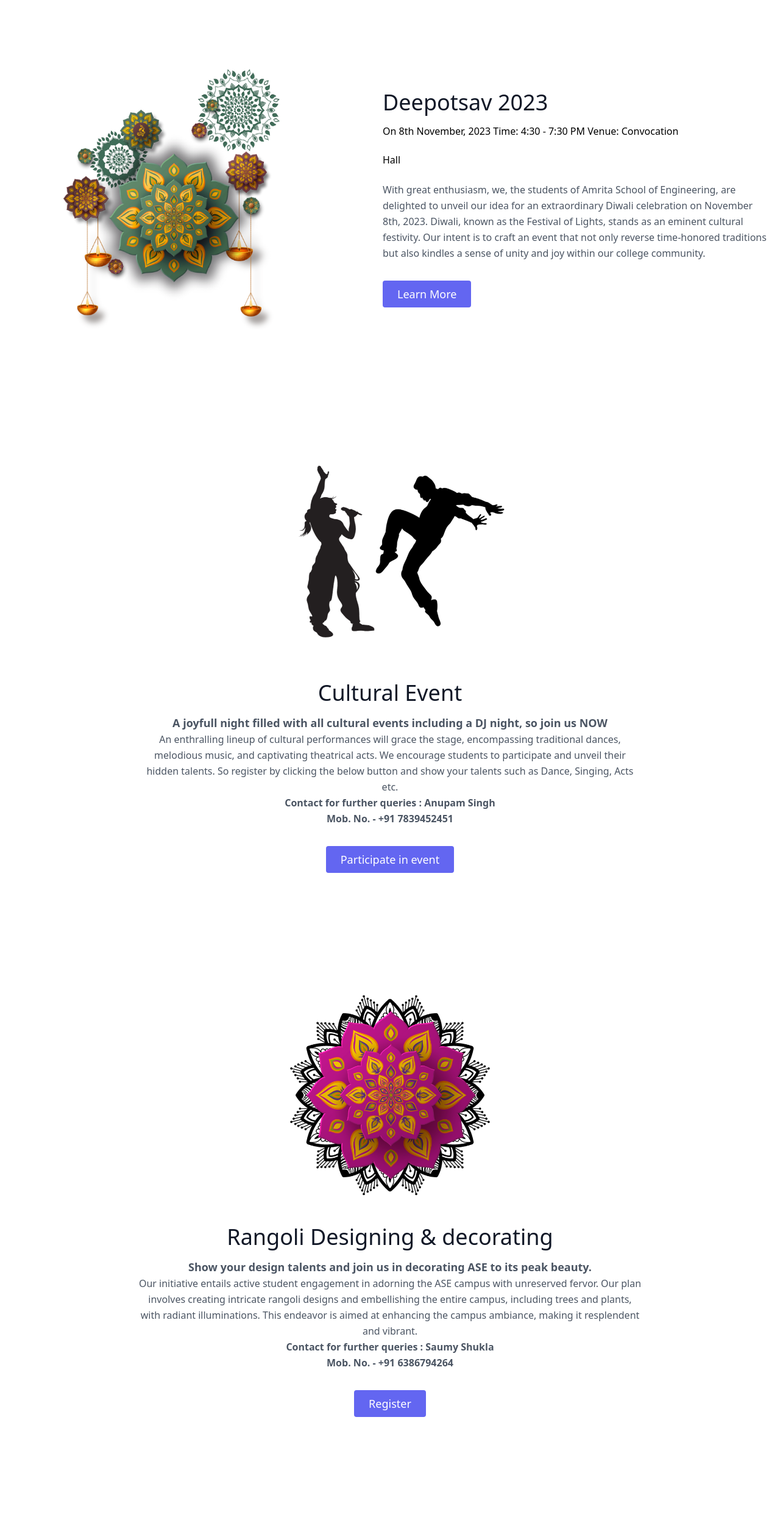
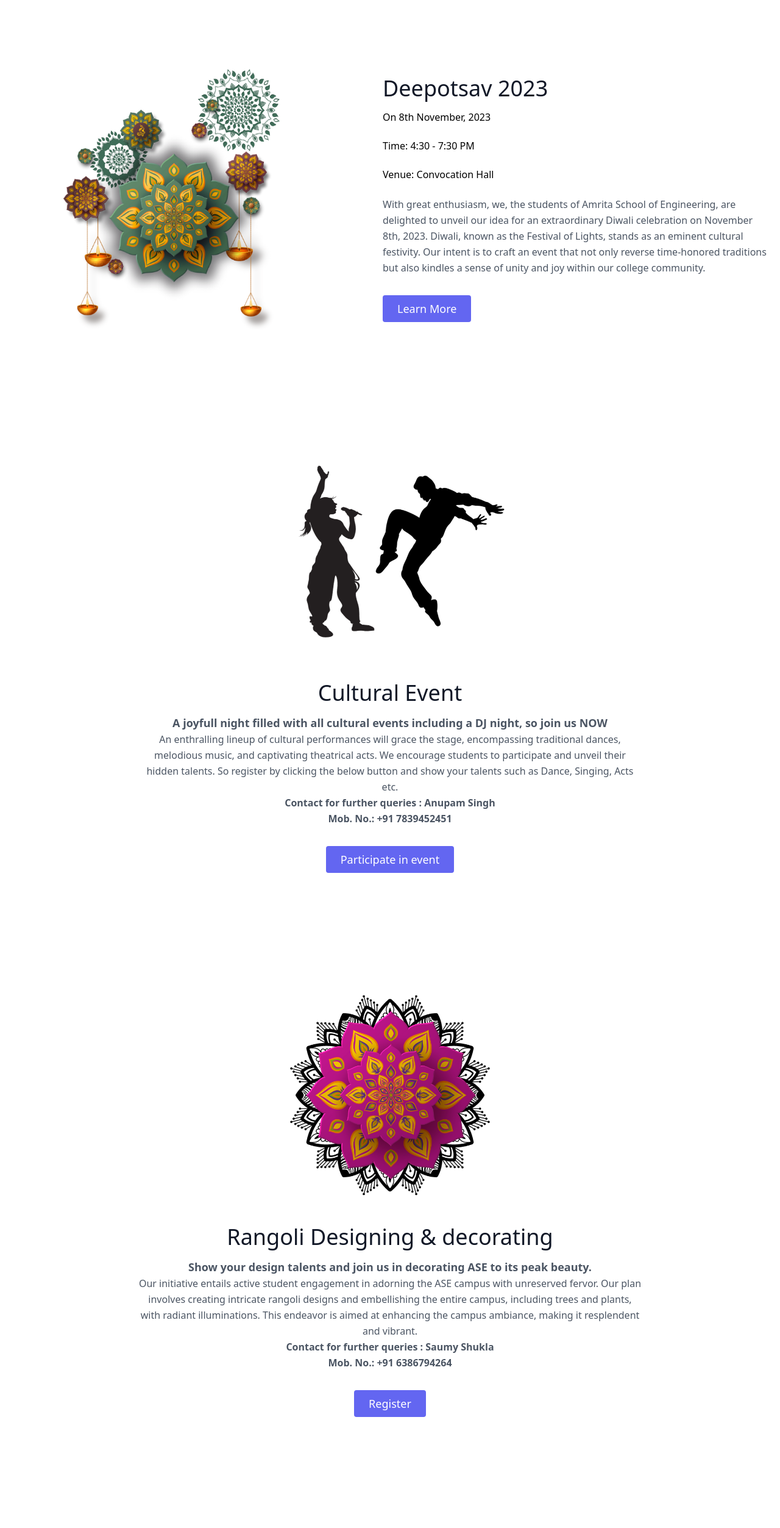
Before and after one commit to Prashant9683/Deepotsav23, a plain HTML site: page index.html in a window 1280 px wide. Shown: the part 55-2560 px from the top of the page at 61% size. Drawn offline with nearby package versions, Linux system fonts and the light colour scheme.

Commit message:
Update index.html

```diff
--- a/index.html
+++ b/index.html
@@ -96,13 +96,13 @@
             <span
               style="
                 color: black;
-                white-space: pre-line;
                 font-size: medium;
                 margin-bottom: 0;
                 margin-top: 0;
               "
-              >On 8th November, 2023 Time: 4:30 - 7:30 PM Venue: Convocation
-              Hall</span
+              >On 8th November, 2023 <br />
+              Time: 4:30 - 7:30 PM <br />
+              Venue: Convocation Hall</span
             >
           </h1>
           <p class="mb-8 leading-relaxed">
@@ -151,7 +151,7 @@
             their hidden talents. So register by clicking the below button and
             show your talents such as Dance, Singing, Acts etc. <br />
             <b>Contact for further queries : Anupam Singh</b><br />
-            <b>Mob. No. - +91 7839452451</b>
+            <b>Mob. No.: +91 7839452451</b>
           </p>
           <div class="flex justify-center">
             <button
@@ -191,7 +191,7 @@
             enhancing the campus ambiance, making it resplendent and vibrant.
             <br />
             <b>Contact for further queries : Saumy Shukla</b><br />
-            <b>Mob. No. - +91 6386794264</b>
+            <b>Mob. No.: +91 6386794264</b>
           </p>
           <div class="flex justify-center">
             <button
@@ -230,7 +230,7 @@
             certificates will be distributed to winners by our chief guests
             during the main event. <br />
             <b>Contact for further queries : Prashant Gehlot</b><br />
-            <b>Mob. No. - +91 8094914025</b>
+            <b>Mob. No.: +91 8094914025</b>
           </p>
           <div class="flex justify-center">
             <button
@@ -255,7 +255,7 @@
             Become a volunteer and help us in making this event a grand success.
             <br />
             <b>Contact for further queries : Yash Arora</b><br />
-            <b>Mob. No. - +91 7007919067</b>
+            <b>Mob. No.: +91 7007919067</b>
           </h1>
           <button
             class="flex-shrink-0 text-white bg-indigo-500 border-0 py-2 px-8 focus:outline-none hover:bg-indigo-600 rounded text-lg mt-10 sm:mt-0"
```
